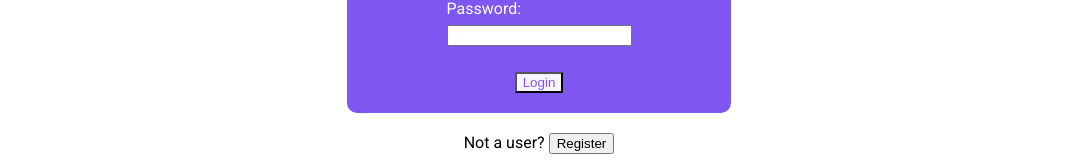
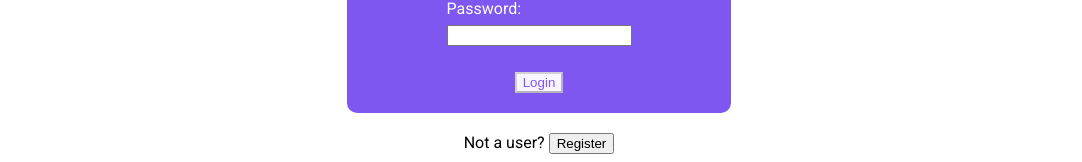
Before and after one commit to azegas/iamjunior-home-service, a React (Vite) app in the folder frontend/: page /login in a window 1280 px wide. Shown: the part 412-574 px from the top of the page, without its empty margins (101-1183 px from the left). Built offline with nearby package versions, Linux system fonts and the light colour scheme.

Commit message:
disable login button if fields have not been touched (not dirty)

```diff
--- a/frontend/src/components/auth/LoginForm.tsx
+++ b/frontend/src/components/auth/LoginForm.tsx
@@ -68,7 +68,7 @@ const LoginForm = () => {
       onSubmit={handleLogin}
       validationSchema={validationSchema}
     >
-      {({ values, errors, touched, handleChange, handleSubmit, handleBlur }) => (
+      {({ values, errors, touched, handleChange, handleSubmit, handleBlur, dirty }) => (
         <div className={styles.login}>
           <h1 className="title">Login</h1>
           <pre>{JSON.stringify({ errors, touched }, null, 2)}</pre>
@@ -95,7 +95,9 @@ const LoginForm = () => {
               onChange={handleChange}
               onBlur={handleBlur}
             />
-            <button type="submit">Login</button>
+            <button type="submit" disabled={!dirty}>
+              Login
+            </button>
           </form>
         </div>
       )}
```
